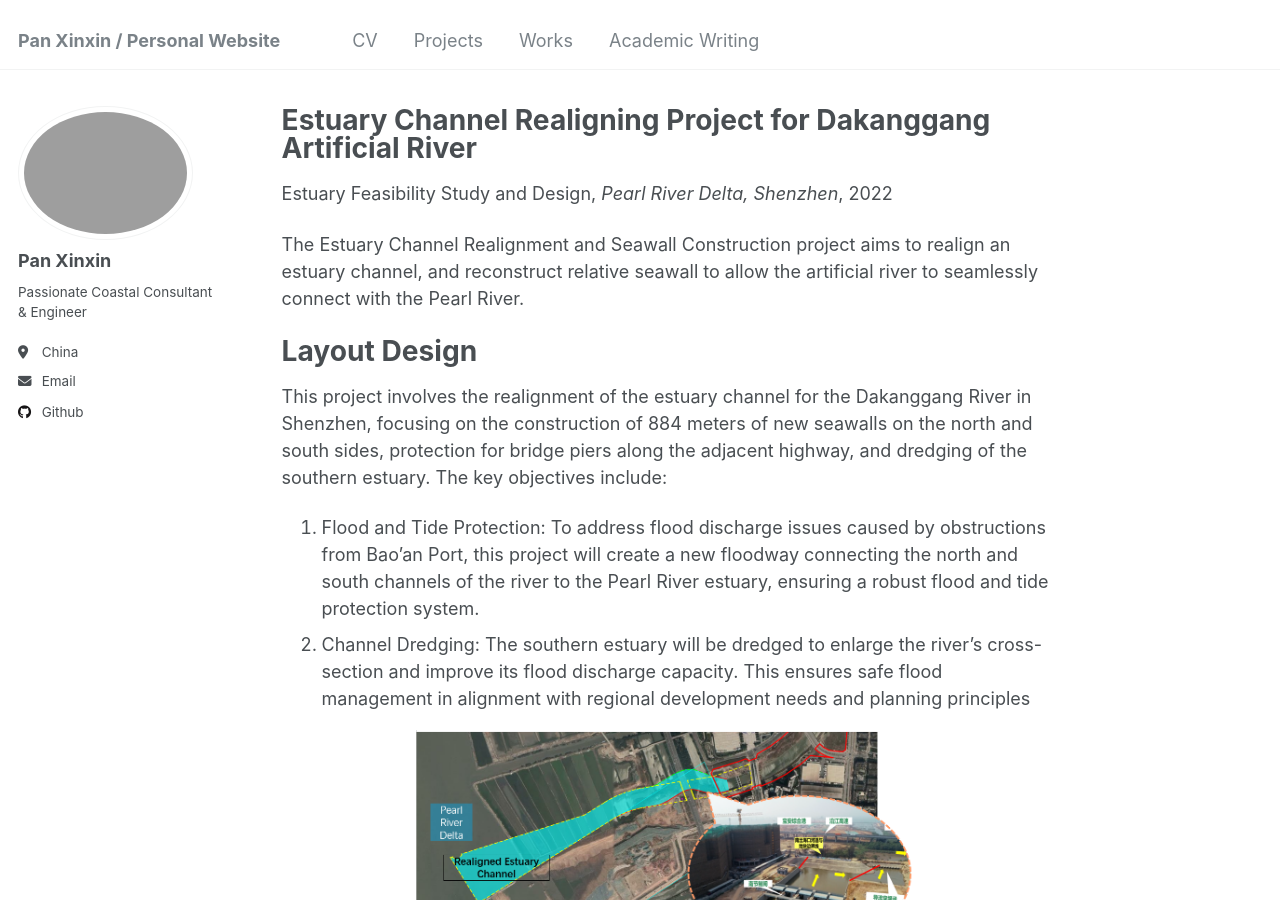
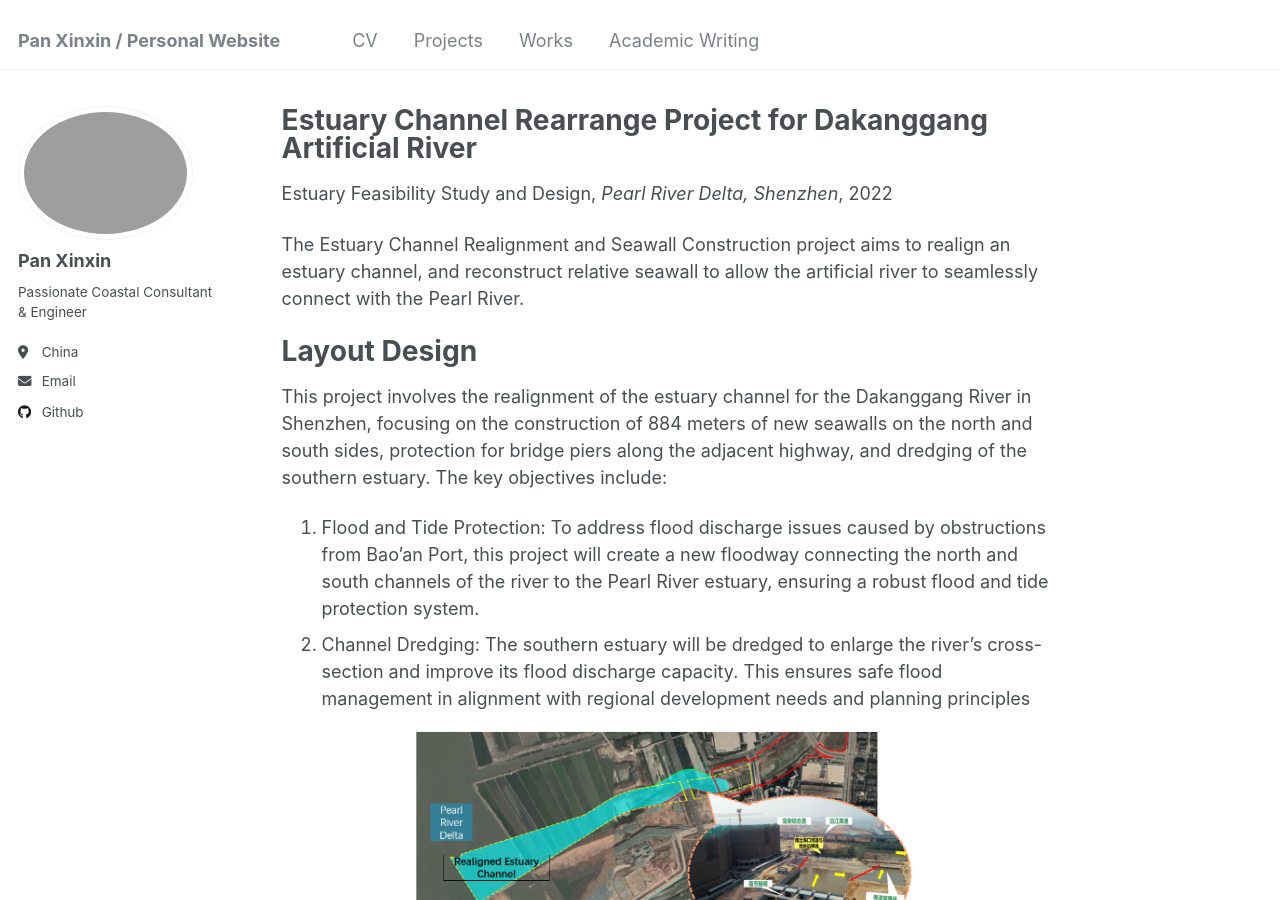
Before and after one commit to kingdaxing/kingdaxing.github.io, a Jekyll site: the page built from _teaching/work-2-2022-Estuary-Channel.md, in a window 1280 px wide and 900 px high. Built offline with Jekyll 4.4.1, drawn with Linux system fonts in a browser that asks for light colours.

Commit message:
Update and rename 2015-spring-teaching-2.md to work-2-2022-Estuary-Channel.md

```diff
--- a/_teaching/2015-spring-teaching-2.md
+++ b/_teaching/work-2-2022-Estuary-Channel.md
@@ -1,8 +1,8 @@
 ---
-title: "Estuary Channel Realigning Project for Dakanggang Artificial River"
+title: "Estuary Channel Rearrange Project for Dakanggang Artificial River"
 collection: teaching
 type: "Estuary Feasibility Study and Design"
-permalink: /teaching/2015-spring-teaching-2
+permalink: /teaching/work-2-2022-Estuary-Channel
 venue: "Pearl River Delta, Shenzhen"
 date: 2022-04-10
 location: "Shenzhen, China"
```
